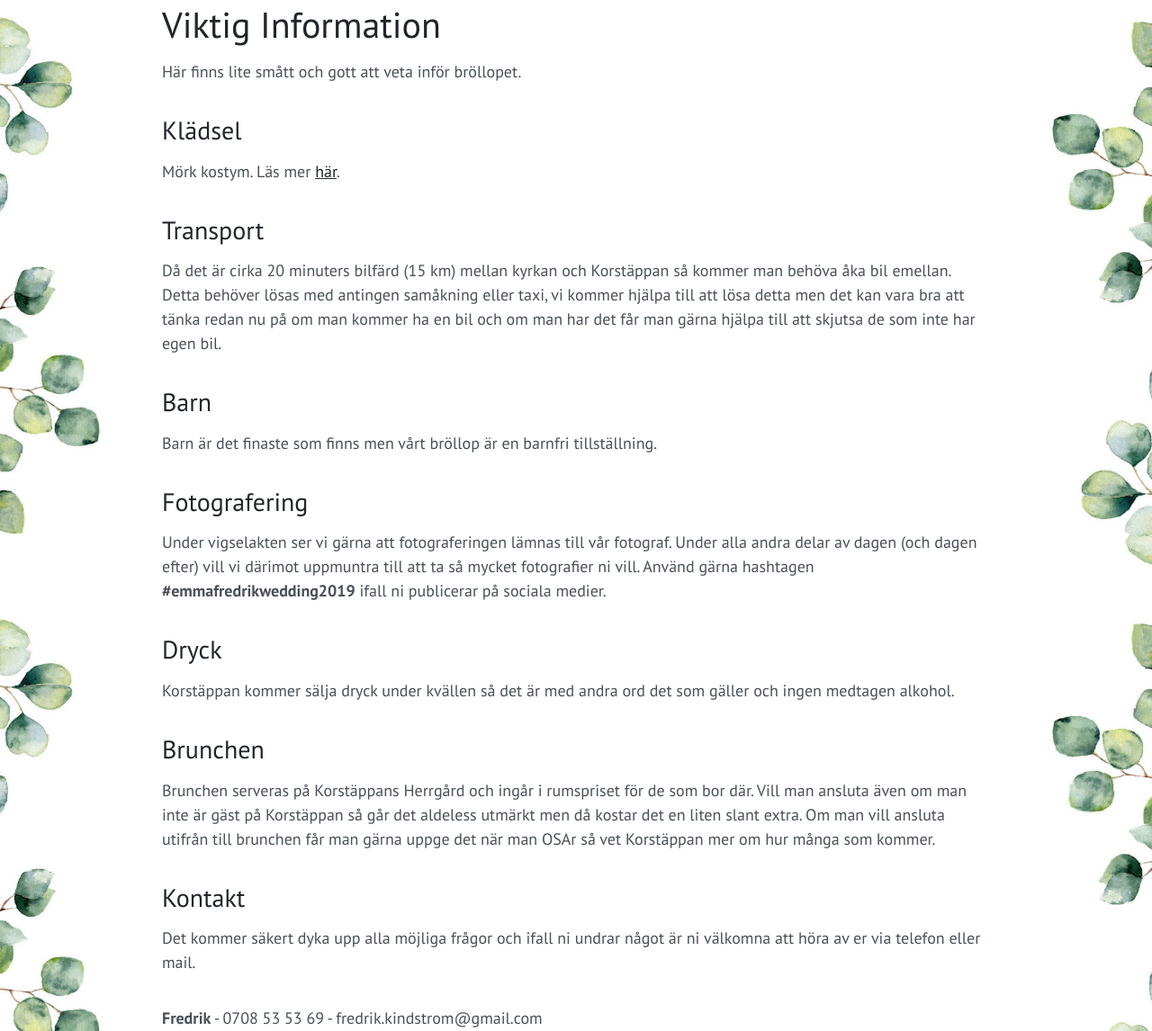
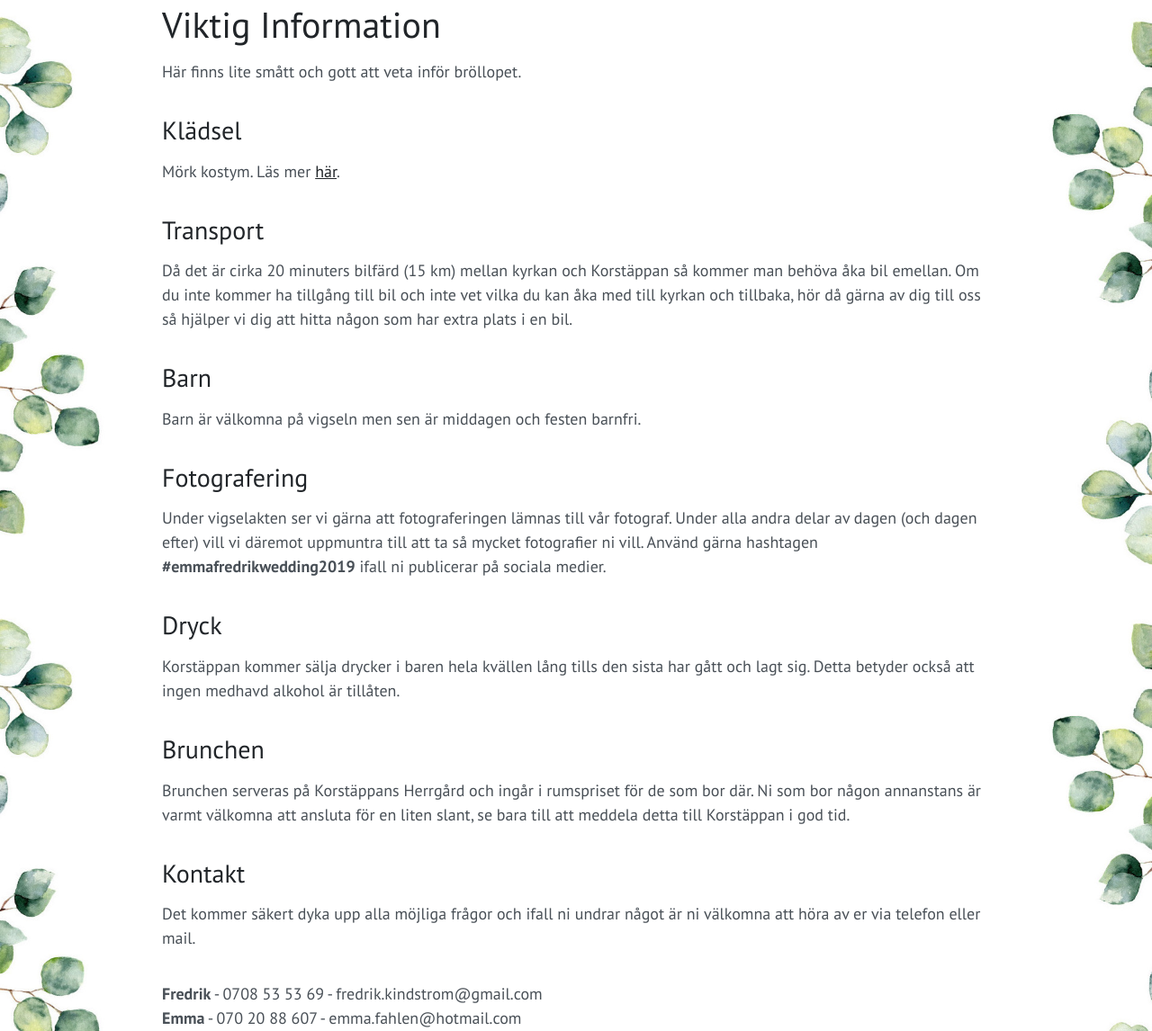
Before and after one commit to frellan/emmafredrik2019, a website: page important-info.html in a window 1280 px wide. Shown: the part 551-1697 px from the top of the page at 90% size. Drawn offline with Linux system fonts and the light colour scheme.

Commit message:
Text updates

```diff
--- a/important-info.html
+++ b/important-info.html
@@ -95,32 +95,32 @@
           <h3>Transport</h3>
           <p>
             Då det är cirka 20 minuters bilfärd (15 km) mellan kyrkan och Korstäppan så kommer man behöva åka bil emellan.
-            Detta behöver lösas med antingen samåkning eller taxi, vi kommer hjälpa till att lösa detta men det kan vara
-            bra att tänka redan nu på om man kommer ha en bil och om man har det får man gärna hjälpa till att skjutsa de
-            som inte har egen bil.
+            Om du inte kommer ha tillgång till bil och inte vet vilka du kan åka med till kyrkan och tillbaka, hör då gärna av dig
+            till oss så hjälper vi dig att hitta någon som har extra plats i en bil.
           </p>
 
           <h3>Barn</h3>
-          <p>Barn är det finaste som finns men vårt bröllop är en barnfri tillställning.</p>
+          <p>
+            Barn är välkomna på vigseln men sen är middagen och festen barnfri.
+          </p>
 
           <h3>Fotografering</h3>
           <p>
             Under vigselakten ser vi gärna att fotograferingen lämnas till vår fotograf.
-            Under alla andra delar av dagen (och dagen efter) vill vi därimot uppmuntra till att ta så mycket fotografier ni vill.
+            Under alla andra delar av dagen (och dagen efter) vill vi däremot uppmuntra till att ta så mycket fotografier ni vill.
             Använd gärna hashtagen <span style="font-weight: 700;">#emmafredrikwedding2019</span> ifall ni publicerar på sociala medier.
           </p>
 
           <h3>Dryck</h3>
           <p>
-            Korstäppan kommer sälja dryck under kvällen så det är med andra ord det som gäller och ingen medtagen alkohol.
+            Korstäppan kommer sälja drycker i baren hela kvällen lång tills den sista har gått och lagt sig.
+            Detta betyder också att ingen medhavd alkohol är tillåten.
           </p>
 
           <h3>Brunchen</h3>
           <p>
-            Brunchen serveras på Korstäppans Herrgård och ingår i rumspriset för de som bor där. Vill man ansluta även
-            om man inte är gäst på Korstäppan så går det aldeless utmärkt men då kostar det en liten slant extra.
-            Om man vill ansluta utifrån till brunchen får man gärna uppge det när man OSAr så vet Korstäppan mer om hur
-            många som kommer.
+            Brunchen serveras på Korstäppans Herrgård och ingår i rumspriset för de som bor där. Ni som bor någon annanstans
+            är varmt välkomna att ansluta för en liten slant, se bara till att meddela detta till Korstäppan i god tid.
           </p>
 
           <h3>Kontakt</h3>
```
Also changed, not shown: accomodation.html (+4 -4 lines), osa.html (+6 -3 lines).
